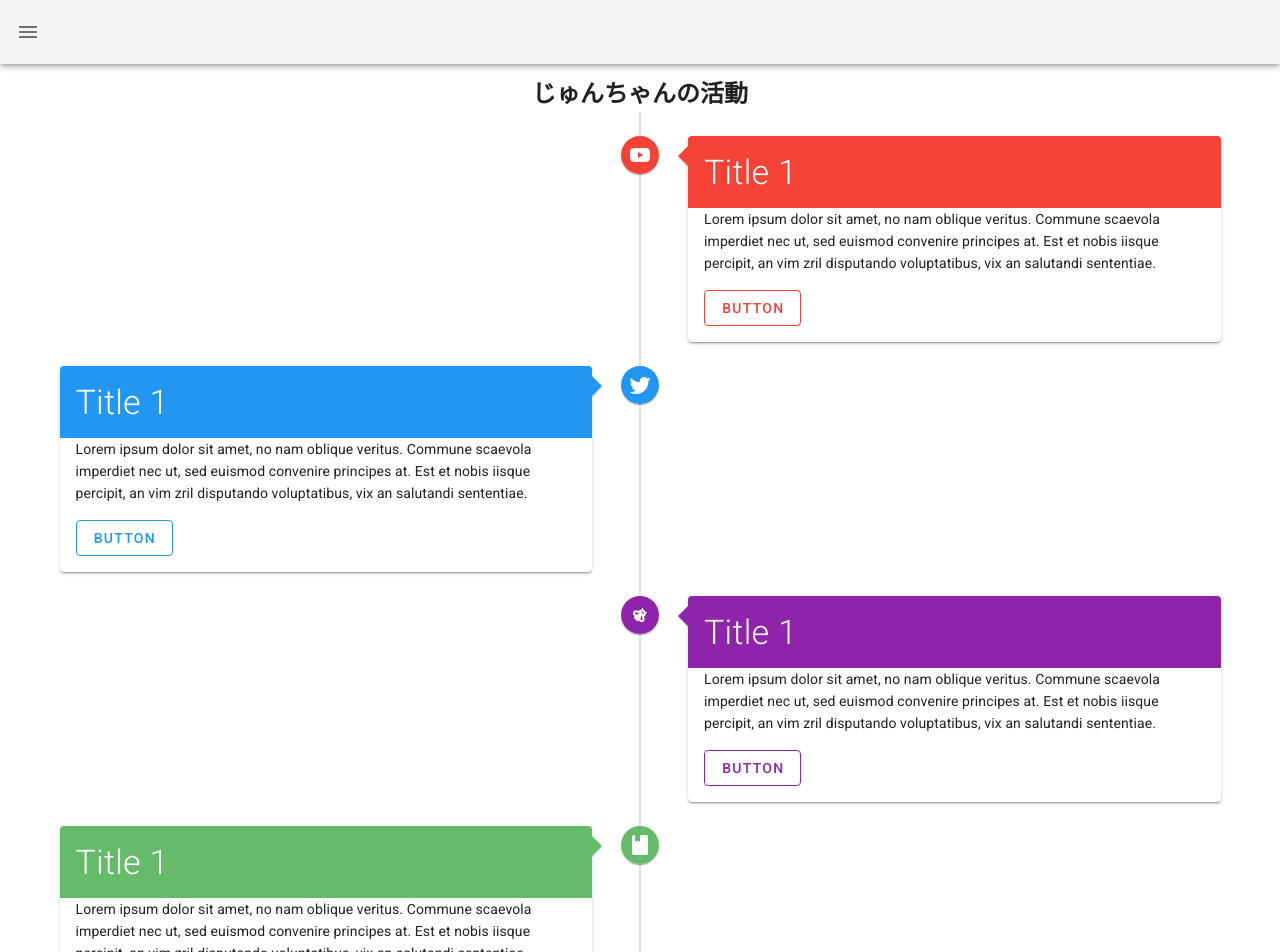
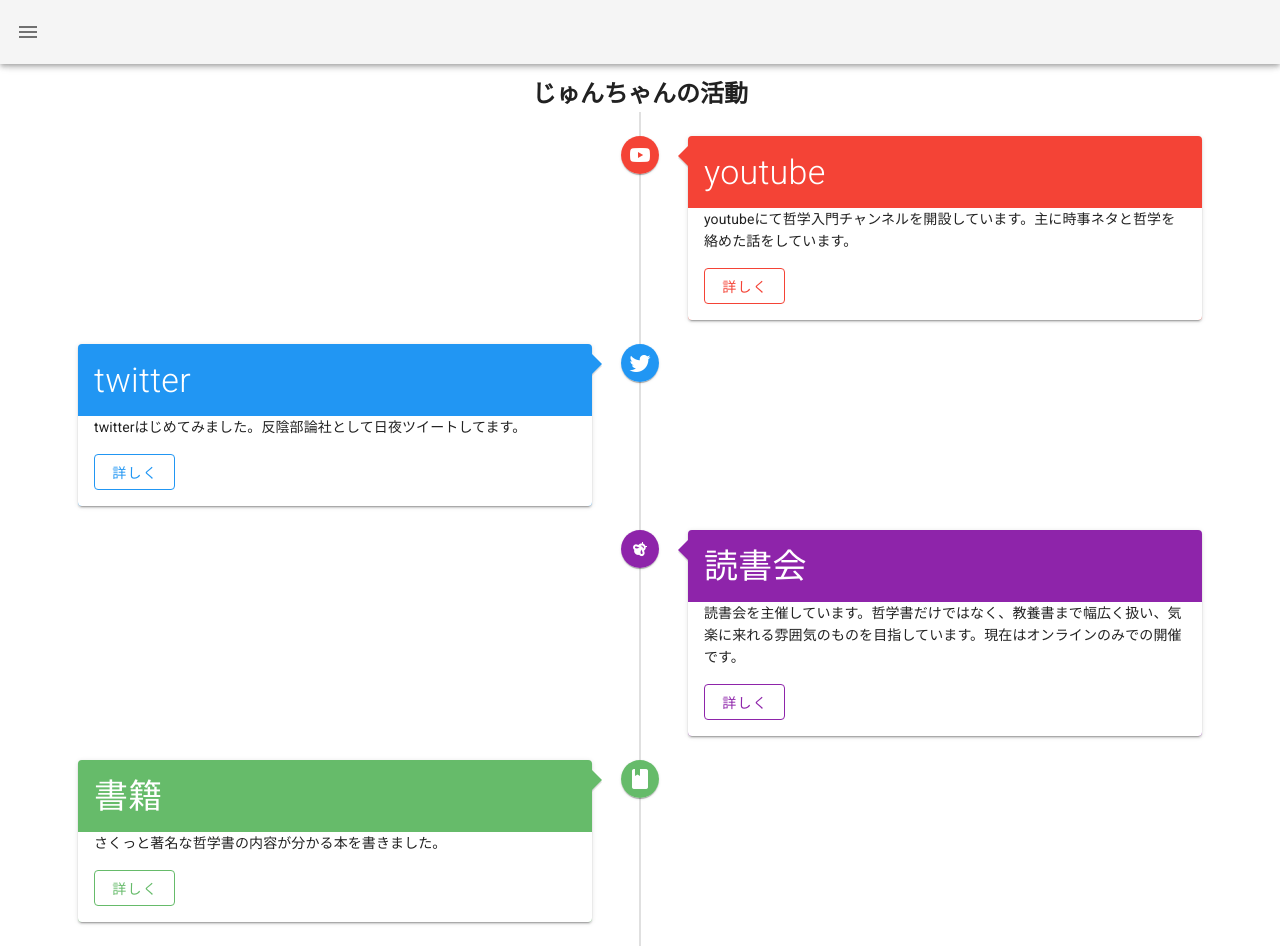
Before and after one commit to juntaro0202/mysite, a Nuxt app: page /works in a window 1280 px wide. Shown: the top 952 px of the page. Built offline with nearby package versions, Linux system fonts and the light colour scheme.

Commit message:
[add]timeline

```diff
--- a/layouts/default.vue
+++ b/layouts/default.vue
@@ -68,7 +68,7 @@ export default {
         },
         {
           icon: 'mdi-youtube',
-          title: 'youtube',
+          title: 'youtube・twitter',
           to: '/youtube'
         },
         {
--- a/pages/bookClub.vue
+++ b/pages/bookClub.vue
@@ -1,34 +1,60 @@
 <template>
   <v-container>
     <h2>読書会</h2>
-    <p>こんな感じでやってます。詳細はこちら</p>
-    <v-row>
-      <v-col
-        v-for="n in 9"
-        :key="n"
-        class="d-flex child-flex"
-        cols="4"
+    <p>こんな感じでやってます。</p>
+    <v-btn
+      color="purple"
+      class="ma-2 white--text"
+      href="http://polis-dokusyokai.com/"
+    >
+      policeサイト
+      <v-icon
+        right
       >
-        <v-img
-          :src="`https://picsum.photos/500/300?image=${n * 5 + 10}`"
-          :lazy-src="`https://picsum.photos/10/6?image=${n * 5 + 10}`"
-          aspect-ratio="1"
-          class="grey lighten-2"
+        mdi-book
+      </v-icon>
+    </v-btn>
+  <v-card
+    class="mx-auto"
+
+  >
+    <v-container fluid>
+      <v-row dense>
+        <v-col
+          v-for="card in cards"
+          :key="card.title"
+          :cols="card.flex"
         >
-          <template v-slot:placeholder>
-            <v-row
-              class="fill-height ma-0"
-              align="center"
-              justify="center"
+          <v-card>
+            <v-img
+              :src="card.src"
+              class="white--text align-end"
+              gradient="to bottom, rgba(0,0,0,.1), rgba(0,0,0,.5)"
+              height="200px"
             >
-              <v-progress-circular
-                indeterminate
-                color="grey lighten-5"
-              ></v-progress-circular>
-            </v-row>
-          </template>
-        </v-img>
-      </v-col>
-    </v-row>
+              <v-card-title v-text="card.title"></v-card-title>
+            </v-img>
+          </v-card>
+        </v-col>
+      </v-row>
+    </v-container>
+  </v-card>
   </v-container>
 </template>
+
+<script>
+  export default {
+    data: () => ({
+      cards: [
+        { title: '読書会１', src: 'あ.png', flex: 4 },
+        { title: '読書会１', src: 'https://cdn.vuetifyjs.com/images/cards/house.jpg', flex: 4 },
+        { title: '読書会１', src: 'https://cdn.vuetifyjs.com/images/cards/house.jpg', flex: 4 },
+        { title: '読書会２', src: 'https://cdn.vuetifyjs.com/images/cards/road.jpg', flex: 6 },
+        { title: '読書会３', src: 'https://cdn.vuetifyjs.com/images/cards/plane.jpg', flex: 6 },
+        { title: '読書会３', src: 'https://cdn.vuetifyjs.com/images/cards/plane.jpg', flex: 4 },
+        { title: '読書会３', src: 'https://cdn.vuetifyjs.com/images/cards/plane.jpg', flex: 4 },
+        { title: '読書会３', src: 'https://cdn.vuetifyjs.com/images/cards/plane.jpg', flex: 4 },
+      ],
+    }),
+  }
+</script>
--- /dev/null
+++ b/pages/timelineText.vue
@@ -0,0 +1,3 @@
+<template>
+
+</template>
--- a/pages/works.vue
+++ b/pages/works.vue
@@ -2,6 +2,8 @@
   <v-container>
     <v-row justify="center" align="center">
       <h2>じゅんちゃんの活動</h2>
+    </v-row>
+    <v-row justify="center">
       <v-timeline
         align-top
         :dense="$vuetify.breakpoint.smAndDown"
@@ -12,27 +14,28 @@
           :color="item.color"
           :icon="item.icon"
           :title="item.title"
+          :content="item.content"
+          :href="item.href"
           fill-dot
         >
           <v-card
             :color="item.color"
-            dark
           >
             <v-card-title
-              :title="item.title"
              class="text-h6">
               <h2 class="text-h4 white--text font-weight-light">
-                Title 1
+                {{item.title}}
               </h2>
             </v-card-title>
             <v-card-text class="white text--primary">
-              <p>Lorem ipsum dolor sit amet, no nam oblique veritus. Commune scaevola imperdiet nec ut, sed euismod convenire principes at. Est et nobis iisque percipit, an vim zril disputando voluptatibus, vix an salutandi sententiae.</p>
+              <p>{{item.content}}</p>
               <v-btn
                 :color="item.color"
+                :href="item.href"
                 class="mx-0"
                 outlined
               >
-                Button
+                詳しく
               </v-btn>
             </v-card-text>
           </v-card>
@@ -50,21 +53,29 @@
           color: 'red',
           icon: 'mdi-youtube',
           title: 'youtube',
+          content: 'youtubeにて哲学入門チャンネルを開設しています。主に時事ネタと哲学を絡めた話をしています。',
+          href: 'https://www.youtube.com/channel/UCa6oNOr1S251sHs8rile4Rw',
         },
         {
           color: 'blue',
           icon: 'mdi-twitter',
-          title: 'youtub',
+          title: 'twitter',
+          content: 'twitterはじめてみました。反陰部論社として日夜ツイートしてます。',
+          href: 'https://twitter.com/junchann0202?ref_src=twsrc%5Egoogle%7Ctwcamp%5Eserp%7Ctwgr%5Eauthor',
         },
         {
           color: 'purple darken-1',
           icon: 'mdi-bee',
-          title: 'youtu',
+          title: '読書会',
+          content: '読書会を主催しています。哲学書だけではなく、教養書まで幅広く扱い、気楽に来れる雰囲気のものを目指しています。現在はオンラインのみでの開催です。',
+          href: 'http://polis-dokusyokai.com/',
         },
         {
           color: 'green lighten-1',
           icon: 'mdi-book',
-          title: 'yout',
+          title: '書籍',
+          content: 'さくっと著名な哲学書の内容が分かる本を書きました。',
+          href: 'https://amzn.to/3bNTCIK',
         },
       ],
     }),
--- a/pages/youtube.vue
+++ b/pages/youtube.vue
@@ -5,21 +5,36 @@
         <ul>哲学入門チャンネル</ul>
         <ul>時事ネタとか喋ってます。たまにライブしたり、会員さん限定の読書会もしてます。</ul>
       </p>
+
     <v-row>
+      <v-col cols="9">
       <iframe width="424" height="238"
         src="https://www.youtube.com/embed/cOPSH5VTFlw"
         title="YouTube video player" frameborder="0" allow="accelerometer; autoplay;
         clipboard-write; encrypted-media; gyroscope; picture-in-picture" allowfullscreen />
+      </v-col>
 
-      <v-card class="mx-auto">
-      <v-card-title>
-        <v-icon large left color="#26c6da">mdi-twitter</v-icon>
-      </v-card-title>
-        <v-card-text class="text font-weight-bold">
-        <Timeline :id="user_id" sourceType="profile" :options="{ tweetLimit: '3' }"/>
-        </v-card-text>
-      </v-card>
+      <v-col cols="3">
+        <v-card>
+          <v-toolbar
+            color="blue"
+            dark
+          >
+          <v-toolbar-title>最新のチュイッター</v-toolbar-title>
+
+            <v-spacer></v-spacer>
+          <v-btn icon>
+            <v-icon>mdi-twitter</v-icon>
+          </v-btn>
+          </v-toolbar>
+
+          <v-card-text class="text font-weight-bold">
+          <Timeline :id="user_id" sourceType="profile" :options="{ tweetLimit: '3' }"/>
+          </v-card-text>
+        </v-card>
+      </v-col>
     </v-row>
+
   </v-container>
 </template>
 
```
